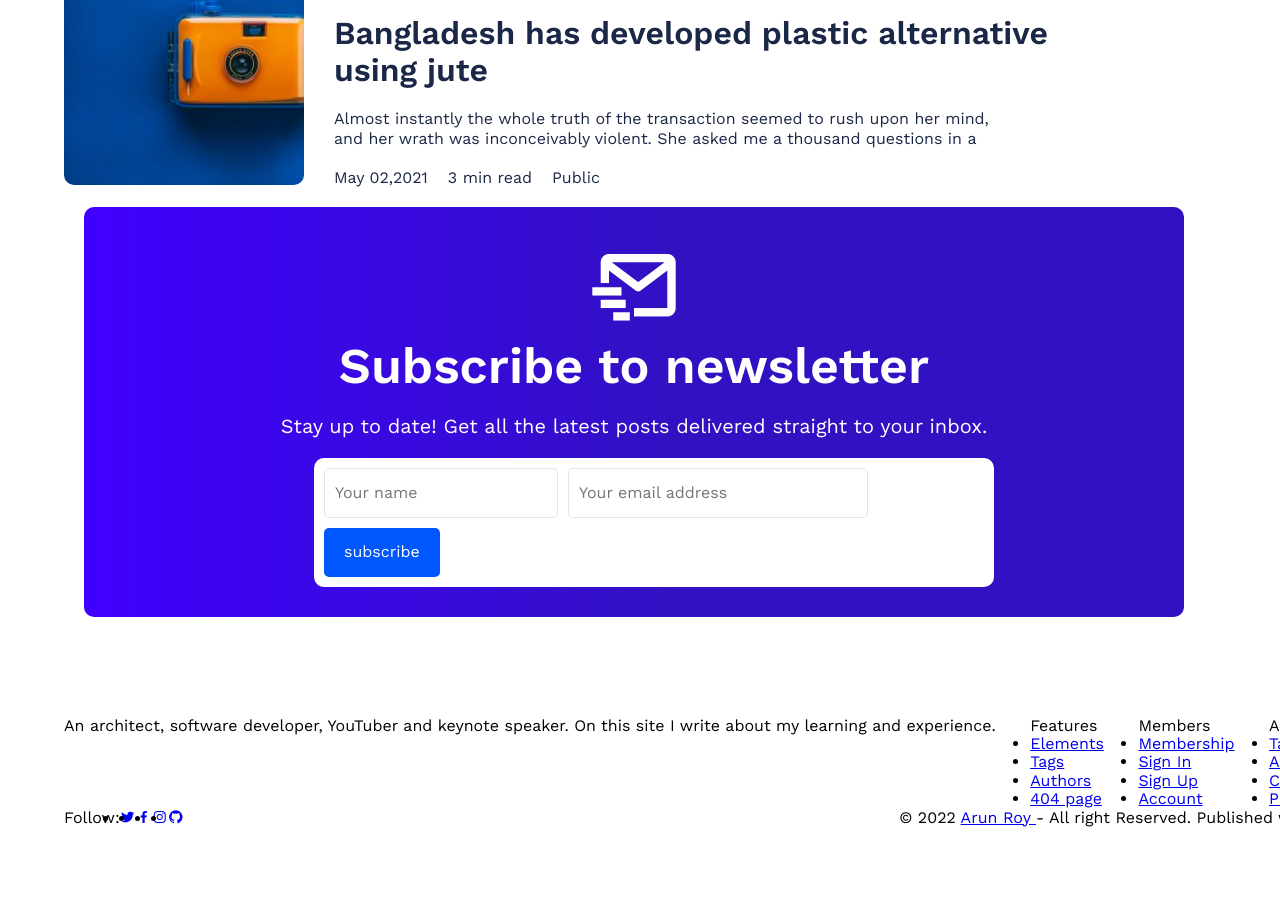
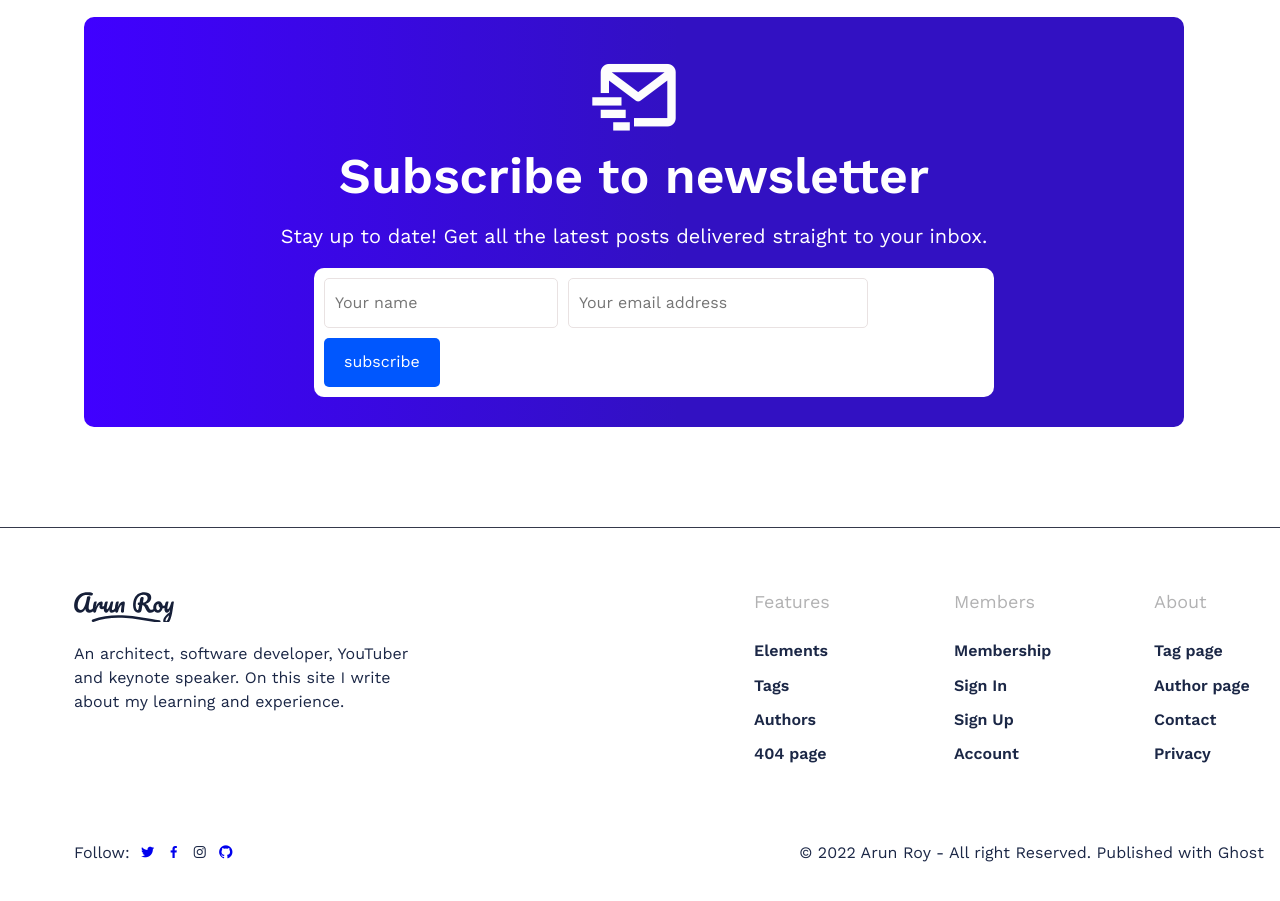
Before and after one commit to ArslanRadjabov/pre-finel-exam, a plain HTML site: page index.html in a window 1280 px wide. Shown: the part 2322-3223 px from the top of the page. Before the commit the page ends 3150 px from the top, so only its background shows below. Drawn offline with nearby package versions, Linux system fonts and the light colour scheme.

Commit message:
css yangilandi

```diff
--- a/css/style.css
+++ b/css/style.css
@@ -457,6 +457,7 @@ body {
   color: #0057FE;
 }
 .item-box-aside{
+  margin-left: 50px;
   padding: 10px 10px;
   text-align: center;
   font-weight: 700;
@@ -491,11 +492,12 @@ body {
   background: linear-gradient(90deg, rgba(124,123,131,1) 0%, rgba(64,0,255,1) 0%, rgba(50,17,194,1) 54%);
   color: rgb(248, 248, 248);
   border: 1px solid #000;
-  width: 900px;
+  width: 1000px;
   height: 265px;
   border-radius: 10px;
   margin-bottom: 80px;
-  margin-left: 10%;
+  /* margin-left: 10%; */
+  margin-top: 50px;
 }
 .save-percent{
   padding: 5px 5px;
@@ -576,7 +578,7 @@ body {
   left: 50px;
 }
 .body-item{
-  margin-bottom: 80px;
+  /* margin-bottom: 80px; */
 }
 .second-img{
   background-image: url('../images/rasm-2.jpg');
@@ -659,4 +661,95 @@ body {
   gap: 10px;
   width: 680px;
   border-radius: 10px;
+}#site-footer{
+  border-top: 1px solid var(--border-color);
+  margin-top: 80px;
 }
+.footer-inner{
+  padding: 64px 10px 30px 10px;
+}
+.purple{
+  background-color: #bc4fe2;
+}
+.green{
+  background-color: #479139;
+}
+.yellow{
+  background-color: #a7772a;
+}
+.footer-logo{
+  width: 100px;
+  height: 30px;
+  background-image: var(--bg-logo);
+  background-size: cover;
+  margin-bottom: 20px;
+}
+.footer-desc{
+  width: 360px;
+  flex-grow: 1;
+}
+.footer-text{
+  color: var(--text-color);
+  line-height: 1.5;
+  margin-bottom: 100px;
+  width: 360px;
+}
+.footer-nav{
+  width: 200px;
+}
+.footer-link{
+  text-decoration: none;
+  color: var(--text-color);
+  font-weight: 600;
+  font-size: 16px;
+}
+.footer-link:hover{
+  color: #0057ff;
+}
+.footer-item{
+  margin-bottom: 16px;
+  list-style: none;
+}
+.socials-par{
+  color: var(--text-color);
+  margin-right: 10px;
+}
+.socials-item:not(:last-child){
+  margin-right: 10px;
+}
+.socials-item:hover .socials-link i{
+  color: #0057ff;
+}
+.socials-item{
+list-style: none;
+}
+.socials{
+  margin-left: 10px;
+}
+.footer-title{
+  color: #b2b2b3;
+  margin-bottom: 30px;
+  font-size: 18px;
+  font-weight: 500;
+}
+.footer-end{
+  margin-bottom: 50px;
+}
+.socials-link:hover{
+  color: #0057ff;
+}
+.bxl-instagram{
+  color: var(--text-color);
+}
+.copyright{
+  position: relative;
+  right: 100px;
+  color: var(--text-color);
+}
+.arun{
+  color: var(--text-color);
+  text-decoration: none;
+}
+.arun:hover{
+  color: #0057ff;
+}
```
